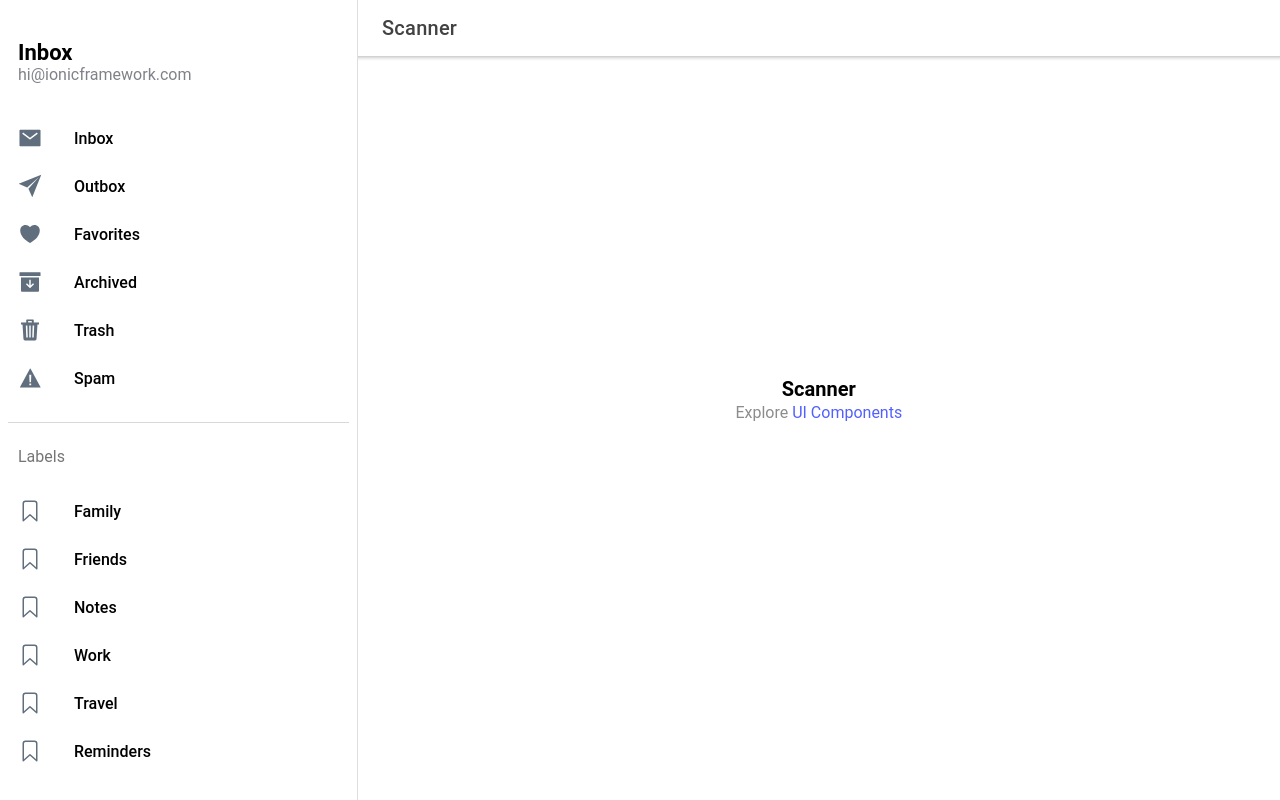
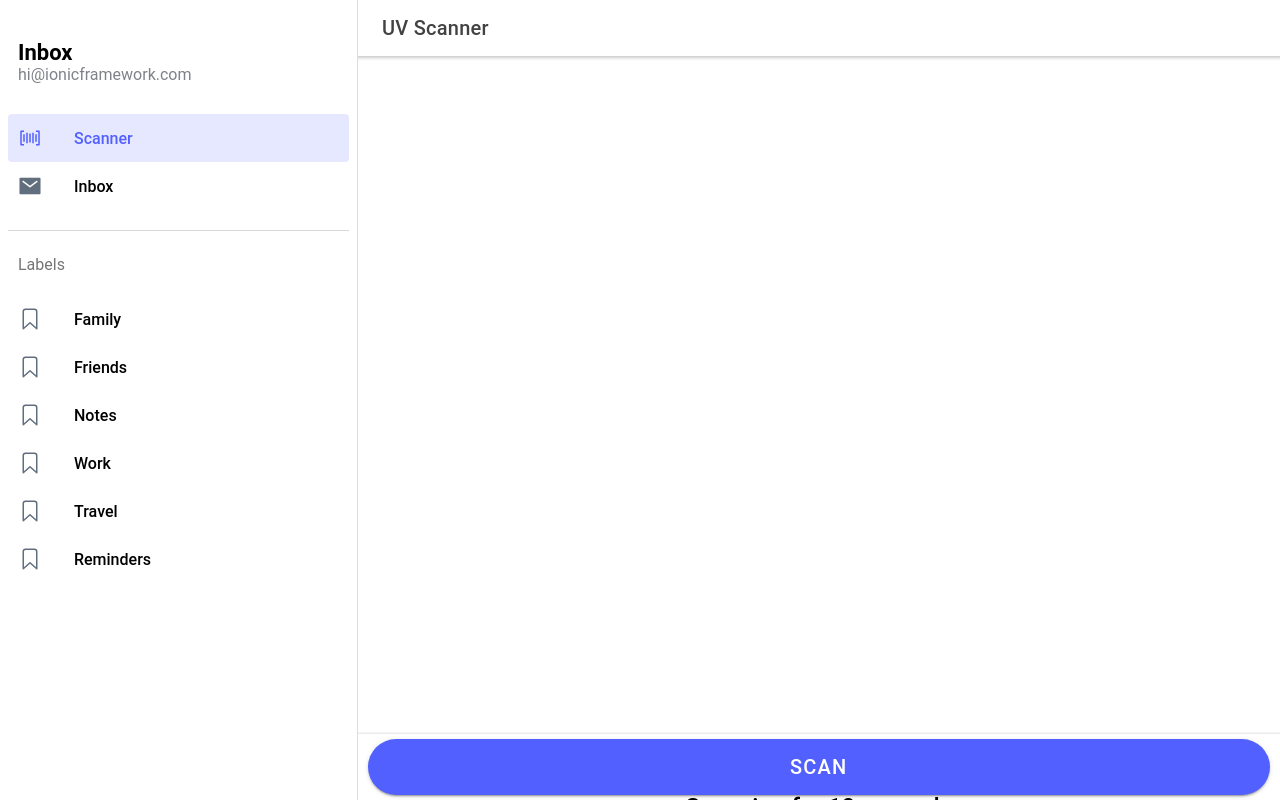
Before and after one commit to Sensoplas/sensoplas-app, a React (Create React App) app: page /page/Scanner in a window 1280 px wide. Built offline with nearby package versions, Linux system fonts and the light colour scheme.

Commit message:
Boilerplate code and initial new components
this code is sketch as fuck, need more love on it 100%

```diff
--- a/ionic.config.json
+++ b/ionic.config.json
@@ -3,5 +3,6 @@
   "integrations": {
     "capacitor": {}
   },
-  "type": "react"
+  "type": "react",
+  "id": "05de99de"
 }
--- a/src/App.tsx
+++ b/src/App.tsx
@@ -1,38 +1,39 @@
-import Menu from './components/Menu';
-import Page from './pages/Page';
-import React from 'react';
-import { IonApp, IonRouterOutlet, IonSplitPane } from '@ionic/react';
-import { IonReactRouter } from '@ionic/react-router';
-import { Redirect, Route } from 'react-router-dom';
+import Menu from "./components/Menu";
+import Page from "./pages/Page";
+import Scanner from "./pages/Scanner";
+import React from "react";
+import { IonApp, IonRouterOutlet, IonSplitPane } from "@ionic/react";
+import { IonReactRouter } from "@ionic/react-router";
+import { Redirect, Route } from "react-router-dom";
 
 /* Core CSS required for Ionic components to work properly */
-import '@ionic/react/css/core.css';
+import "@ionic/react/css/core.css";
 
 /* Basic CSS for apps built with Ionic */
-import '@ionic/react/css/normalize.css';
-import '@ionic/react/css/structure.css';
-import '@ionic/react/css/typography.css';
+import "@ionic/react/css/normalize.css";
+import "@ionic/react/css/structure.css";
+import "@ionic/react/css/typography.css";
 
 /* Optional CSS utils that can be commented out */
-import '@ionic/react/css/padding.css';
-import '@ionic/react/css/float-elements.css';
-import '@ionic/react/css/text-alignment.css';
-import '@ionic/react/css/text-transformation.css';
-import '@ionic/react/css/flex-utils.css';
-import '@ionic/react/css/display.css';
+import "@ionic/react/css/padding.css";
+import "@ionic/react/css/float-elements.css";
+import "@ionic/react/css/text-alignment.css";
+import "@ionic/react/css/text-transformation.css";
+import "@ionic/react/css/flex-utils.css";
+import "@ionic/react/css/display.css";
 
 /* Theme variables */
-import './theme/variables.css';
+import "./theme/variables.css";
 
 const App: React.FC = () => {
-
   return (
     <IonApp>
       <IonReactRouter>
         <IonSplitPane contentId="main">
           <Menu />
           <IonRouterOutlet id="main">
-            <Route path="/page/:name" component={Page} exact />
+            <Route path="/page/Scanner" component={Scanner} exact />
+            <Route path="/page/Inbox" name="Inbox" component={Page} exact />
             <Redirect from="/" to="/page/Inbox" exact />
           </IonRouterOutlet>
         </IonSplitPane>
--- a/src/components/Menu.tsx
+++ b/src/components/Menu.tsx
@@ -8,12 +8,18 @@ import {
   IonMenu,
   IonMenuToggle,
   IonNote,
-} from '@ionic/react';
+} from "@ionic/react";
 
-import React from 'react';
-import { useLocation } from 'react-router-dom';
-import { archiveOutline, archiveSharp, bookmarkOutline, heartOutline, heartSharp, mailOutline, mailSharp, paperPlaneOutline, paperPlaneSharp, trashOutline, trashSharp, warningOutline, warningSharp } from 'ionicons/icons';
-import './Menu.css';
+import React from "react";
+import { useLocation } from "react-router-dom";
+import {
+  bookmarkOutline,
+  mailOutline,
+  mailSharp,
+  barcodeOutline,
+  barcodeSharp,
+} from "ionicons/icons";
+import "./Menu.css";
 
 interface AppPage {
   url: string;
@@ -24,44 +30,20 @@ interface AppPage {
 
 const appPages: AppPage[] = [
   {
-    title: 'Inbox',
-    url: '/page/Inbox',
-    iosIcon: mailOutline,
-    mdIcon: mailSharp
+    title: "Scanner",
+    url: "/page/Scanner",
+    iosIcon: barcodeOutline,
+    mdIcon: barcodeSharp,
   },
   {
-    title: 'Outbox',
-    url: '/page/Outbox',
-    iosIcon: paperPlaneOutline,
-    mdIcon: paperPlaneSharp
+    title: "Inbox",
+    url: "/page/Inbox",
+    iosIcon: mailOutline,
+    mdIcon: mailSharp,
   },
-  {
-    title: 'Favorites',
-    url: '/page/Favorites',
-    iosIcon: heartOutline,
-    mdIcon: heartSharp
-  },
-  {
-    title: 'Archived',
-    url: '/page/Archived',
-    iosIcon: archiveOutline,
-    mdIcon: archiveSharp
-  },
-  {
-    title: 'Trash',
-    url: '/page/Trash',
-    iosIcon: trashOutline,
-    mdIcon: trashSharp
-  },
-  {
-    title: 'Spam',
-    url: '/page/Spam',
-    iosIcon: warningOutline,
-    mdIcon: warningSharp
-  }
 ];
 
-const labels = ['Family', 'Friends', 'Notes', 'Work', 'Travel', 'Reminders'];
+const labels = ["Family", "Friends", "Notes", "Work", "Travel", "Reminders"];
 
 const Menu: React.FC = () => {
   const location = useLocation();
@@ -75,8 +57,20 @@ const Menu: React.FC = () => {
           {appPages.map((appPage, index) => {
             return (
               <IonMenuToggle key={index} autoHide={false}>
-                <IonItem className={location.pathname === appPage.url ? 'selected' : ''} routerLink={appPage.url} routerDirection="none" lines="none" detail={false}>
-                  <IonIcon slot="start" ios={appPage.iosIcon} md={appPage.mdIcon} />
+                <IonItem
+                  className={
+                    location.pathname === appPage.url ? "selected" : ""
+                  }
+                  routerLink={appPage.url}
+                  routerDirection="none"
+                  lines="none"
+                  detail={false}
+                >
+                  <IonIcon
+                    slot="start"
+                    ios={appPage.iosIcon}
+                    md={appPage.mdIcon}
+                  />
                   <IonLabel>{appPage.title}</IonLabel>
                 </IonItem>
               </IonMenuToggle>
--- /dev/null
+++ b/src/components/ProgressBar.tsx
@@ -0,0 +1,75 @@
+import {
+  IonContent,
+  IonIcon,
+  IonItem,
+  IonLabel,
+  IonList,
+  IonListHeader,
+  IonMenu,
+  IonMenuToggle,
+  IonNote,
+  IonProgressBar,
+} from "@ionic/react";
+
+import React from "react";
+import { useLocation } from "react-router-dom";
+import {
+  bookmarkOutline,
+  mailOutline,
+  mailSharp,
+  barcodeOutline,
+  barcodeSharp,
+} from "ionicons/icons";
+import "./ProgressBar.css";
+
+interface AppPage {
+  url: string;
+  iosIcon: string;
+  mdIcon: string;
+  title: string;
+}
+
+const appPages: AppPage[] = [
+  {
+    title: "Scanner",
+    url: "/page/Scanner",
+    iosIcon: barcodeOutline,
+    mdIcon: barcodeSharp,
+  },
+  {
+    title: "Inbox",
+    url: "/page/Inbox",
+    iosIcon: mailOutline,
+    mdIcon: mailSharp,
+  },
+];
+
+interface IProps {
+  text: string;
+  progress: number;
+}
+
+export class ProgressBar extends React.Component<IProps> {
+  constructor(props: IProps) {
+    super(props);
+  }
+
+  render(): JSX.Element {
+    let progressString =
+      this.props.progress >= 1
+        ? "100%"
+        : `${(this.props.progress * 100).toFixed(0)}%`;
+    return (
+      <div
+        className="progress-bar"
+        style={{
+          padding: "2em",
+          textAlign: "center",
+        }}
+      >
+        <h3 className="progress-bar-text">{`${this.props.text} -- ${progressString}`}</h3>
+        <IonProgressBar value={this.props.progress}></IonProgressBar>
+      </div>
+    );
+  }
+}
--- a/src/pages/Page.tsx
+++ b/src/pages/Page.tsx
@@ -1,12 +1,19 @@
-import { IonButtons, IonContent, IonHeader, IonMenuButton, IonPage, IonTitle, IonToolbar } from '@ionic/react';
-import React from 'react';
-import { useParams } from 'react-router';
-import ExploreContainer from '../components/ExploreContainer';
-import './Page.css';
+import {
+  IonButtons,
+  IonContent,
+  IonHeader,
+  IonMenuButton,
+  IonPage,
+  IonTitle,
+  IonToolbar,
+} from "@ionic/react";
+import React from "react";
+import { useParams } from "react-router";
+import ExploreContainer from "../components/ExploreContainer";
+import "./Page.css";
 
 const Page: React.FC = () => {
-
-  const { name } = useParams<{ name: string; }>();
+  const name = "Inbox";
 
   return (
     <IonPage>
--- /dev/null
+++ b/src/pages/Scanner.css
@@ -0,0 +1,5 @@
+#scan-button {
+  margin: 0.25em;
+  margin-right: 0.5em;
+  margin-left: 0.5em;
+}
--- /dev/null
+++ b/src/pages/Scanner.tsx
@@ -0,0 +1,137 @@
+import {
+  IonButtons,
+  IonContent,
+  IonHeader,
+  IonMenuButton,
+  IonPage,
+  IonTitle,
+  IonToolbar,
+  IonButton,
+  IonFooter,
+  IonProgressBar,
+  IonSpinner,
+} from "@ionic/react";
+import React from "react";
+import { useParams } from "react-router";
+import ExploreContainer from "../components/ExploreContainer";
+import "./Scanner.css";
+import { time } from "console";
+import { ProgressBar } from "../components/ProgressBar";
+
+interface IProps {}
+
+interface IState {
+  isScanning: boolean;
+  startedScanning: boolean;
+  scanStartTime: number;
+  time: number;
+}
+
+class Scanner extends React.Component<IProps, IState> {
+  constructor(props: IProps) {
+    super(props);
+    this.getButton = this.getButton.bind(this);
+    this.startScan = this.startScan.bind(this);
+    this.getHelperDiv = this.getHelperDiv.bind(this);
+    this.getScannerTimerDiv = this.getScannerTimerDiv.bind(this);
+    this.state = {
+      isScanning: false,
+      startedScanning: false,
+      scanStartTime: 0,
+      time: 0,
+    };
+  }
+
+  startScan(): void {
+    this.setState({
+      isScanning: true,
+      startedScanning: true,
+      scanStartTime: Date.now(),
+    });
+
+    let timer = setInterval(() => {
+      let now = Date.now();
+      if (now - this.state.scanStartTime > 10e3) {
+        clearInterval(timer);
+        this.setState({ startedScanning: true, isScanning: false });
+      }
+      this.setState({ time: Date.now() });
+    }, 100);
+  }
+
+  getButton(): JSX.Element {
+    return this.state.isScanning ? (
+      <IonButton id="scan-button" expand="block" size="large" shape="round">
+        <IonSpinner />
+      </IonButton>
+    ) : (
+      <IonButton
+        id="scan-button"
+        expand="block"
+        size="large"
+        shape="round"
+        onClick={this.startScan}
+      >
+        Scan
+      </IonButton>
+    );
+  }
+
+  getHelperDiv(): JSX.Element {
+    return (
+      <div
+        id="pre-scan-text"
+        style={{
+          textAlign: "center",
+          marginTop: this.state.startedScanning ? "10%" : "80%",
+        }}
+      >
+        <h2>Scanning for 10 seconds</h2>
+      </div>
+    );
+  }
+
+  getScannerTimerDiv(): JSX.Element {
+    if (!this.state.startedScanning && !this.state.isScanning) {
+      return <></>;
+    } else {
+      let progress = ((): number => {
+        let took = this.state.time - this.state.scanStartTime;
+        return took > 10e3 ? 1 : took / 10e3;
+      })();
+
+      return <ProgressBar text="Scanning" progress={progress} />;
+    }
+  }
+
+  render(): JSX.Element {
+    return (
+      <IonPage>
+        <IonHeader>
+          <IonToolbar>
+            <IonButtons slot="start">
+              <IonMenuButton />
+            </IonButtons>
+            <IonTitle>UV Scanner</IonTitle>
+          </IonToolbar>
+        </IonHeader>
+
+        <IonContent fullscreen>
+          <IonHeader collapse="condense">
+            <IonToolbar>
+              <IonTitle size="large">Welcome to the UV Scanner</IonTitle>
+            </IonToolbar>
+          </IonHeader>
+          <this.getHelperDiv />
+          <this.getScannerTimerDiv />
+        </IonContent>
+
+        <IonFooter>
+          <this.getButton />
+        </IonFooter>
+      </IonPage>
+    );
+  }
+}
+
+export default Scanner;
```
Also changed, not shown: src/theme/variables.css (+21 -21 lines), src/components/ProgressBar.css (added).
